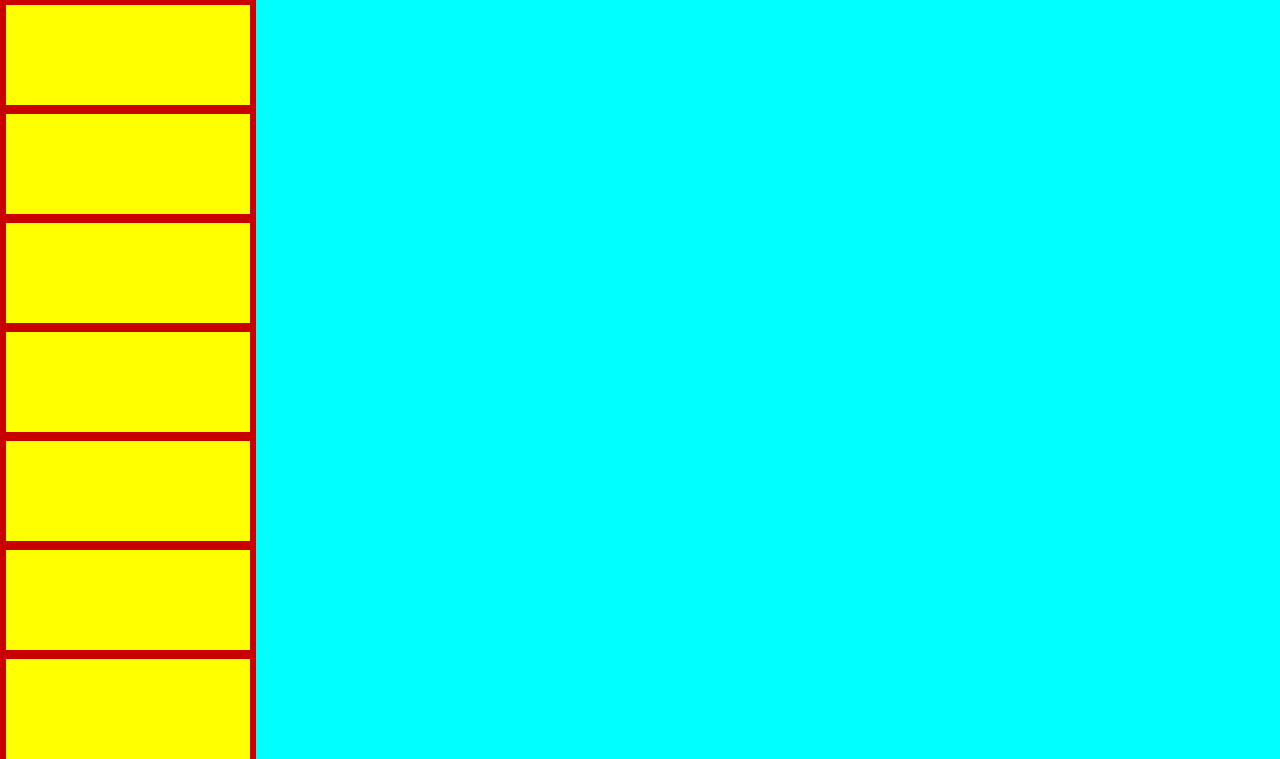
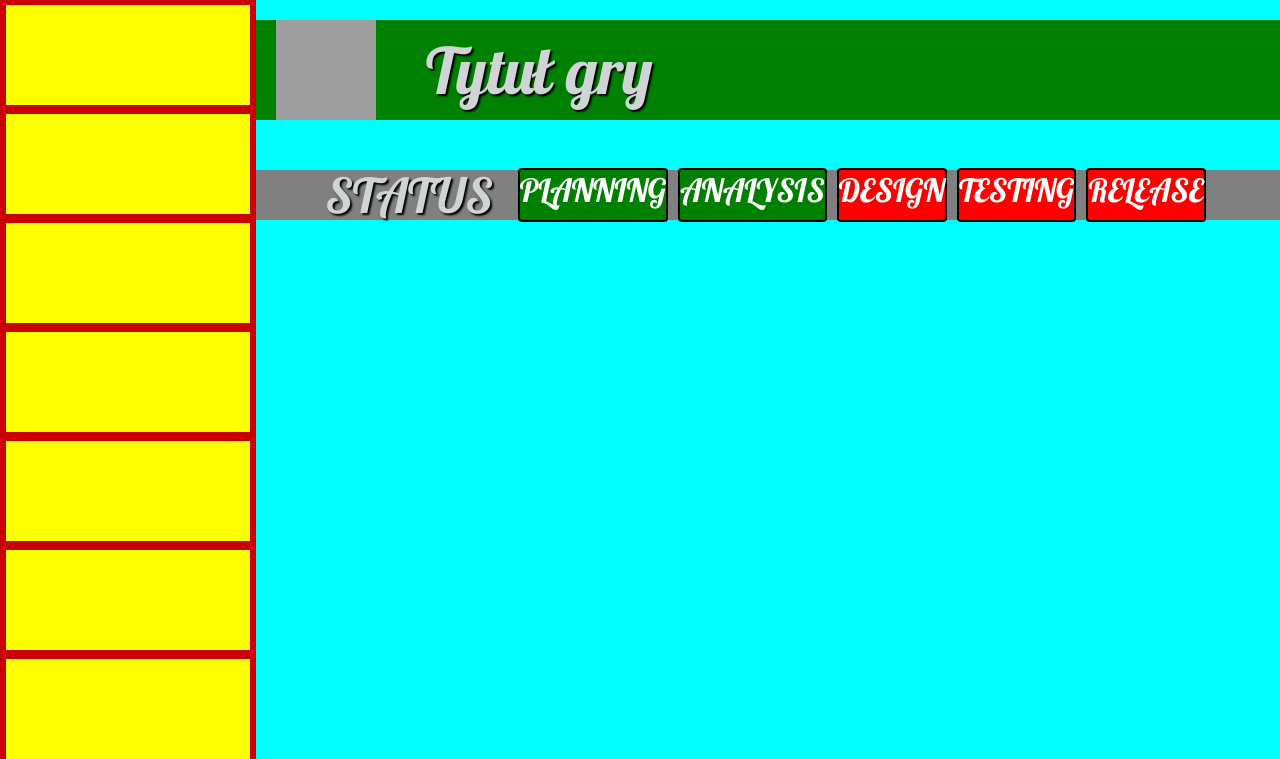
Before and after one commit to NitroSoft-Games/nitroWebsite, a PHP site: page /ourgames.php in a window 1280 px wide. Shown: the part 16-775 px from the top of the page. Run offline with PHP 8.4, Linux system fonts and the light colour scheme; grey boxes are pictures that could not be loaded.

Commit message:
Update of ourgames.php/css

```diff
--- a/ourgames.css
+++ b/ourgames.css
@@ -53,3 +53,65 @@ body{
     display: inline-block;
 
 }
+.icon{
+    width:100px;
+    height:100px;
+    margin-right:50px;
+    margin-left:20px;
+}
+#title{
+    margin-top:20px;
+    width:100%;
+    height:100px;
+    background-color: green; /*Domyślnie w oryginale ma być mocno-przeźroczyste*/
+    display:flex;
+    align-items:center;
+}
+span{
+    color: #cfd4d4;
+    font-size:400%;
+    text-shadow: 2px 2px 2px black;
+    cursor:default;
+}
+#status{
+    width:100%;
+    height:50px;
+    color:white;
+    font-size:200%;
+    margin-top:50px;
+    margin-bottom: 50px;
+    background-color: gray;
+    align-items: center;
+    justify-content: center;
+    text-align:center;
+    display:flex;
+}
+#statusSpan{
+    font-size:150%;
+    margin-right: 20px;
+
+}
+
+#planning{
+    background-color: green;
+}
+#analysis{
+    background-color: green;
+}
+#design{
+    background-color: red;
+}
+#testing{
+    background-color: red;
+}
+#release{
+    background-color: red;
+}
+.statusStage{
+    width:auto;
+    height:50px;
+    border: 2px black solid;
+    border-radius:4px;
+    margin:5px;
+    cursor:default;
+}
--- a/ourgames.php
+++ b/ourgames.php
@@ -27,7 +27,24 @@
             <div class="gameTile"></div>
         </div>
 
-        <div id="rightBlock"></div>
+        <div id="rightBlock">
+
+            <div id="title">
+                <img src="./img/icon/ikona.png" class="icon"><span>Tytuł gry</span></img>
+            </div>
+
+            <div id="status">
+                <span id="statusSpan">STATUS</span>
+
+                <div class="statusStage" id="planning">PLANNING</div>
+                <div class="statusStage" id="analysis">ANALYSIS</div>
+                <div class="statusStage" id="design">DESIGN</div>
+                <div class="statusStage" id="testing">TESTING</div>
+                <div class="statusStage" id="release">RELEASE</div>
+
+            </div>
+
+        </div>
 
     </div>
 
```
